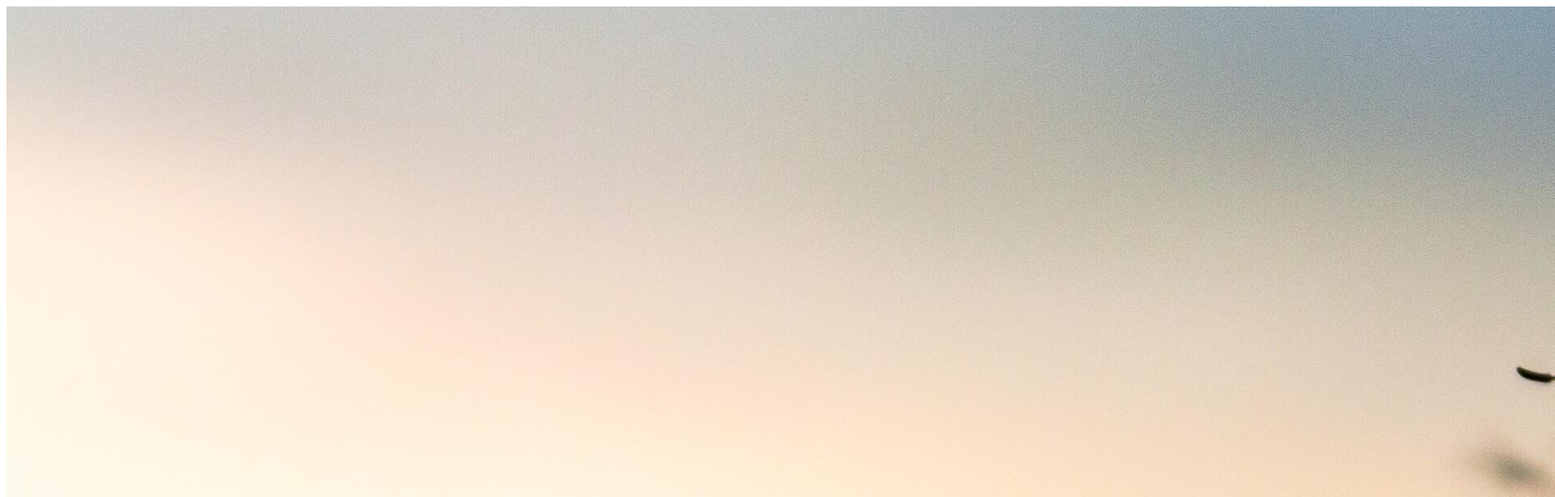
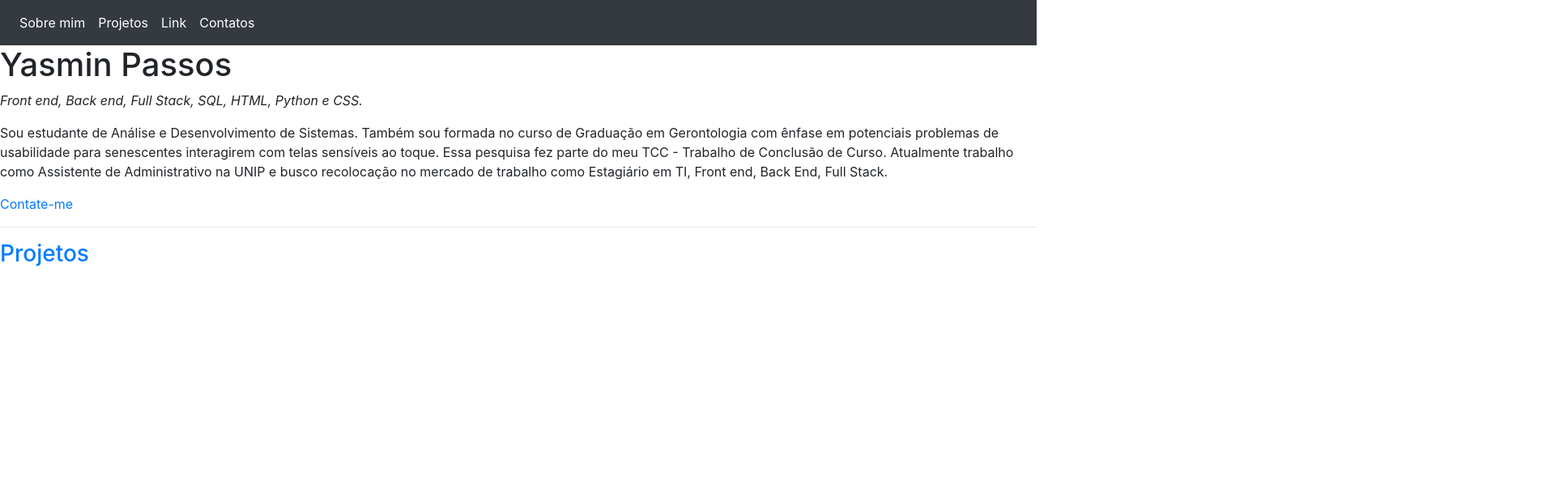
Before and after one commit to yasminpassos/YasminGPassos, a plain HTML site: page index.html in a window 1280 px wide. Shown: the top 614 px of the page at 81% size, 1920 px wide, since content can reach past the window. Drawn offline with nearby package versions, Linux system fonts and the light colour scheme.

Commit message:
Update index.html

```diff
--- a/index.html
+++ b/index.html
@@ -6,16 +6,31 @@
     <meta charset="UTF-8">
     <meta http-equiv="X-UA-Compatible" content="IE=edge">
     <meta name="viewport" content="width=INDEX, initial-scale=1.0">
-    <title>Yasmin Passos</title>
+      <title>Yasmin Passos</title>
+  <link rel="stylesheet" href="https://cdn.jsdelivr.net/npm/bootstrap@4.6.1/dist/css/bootstrap.min.css">
+  <script src="https://cdn.jsdelivr.net/npm/jquery@3.6.0/dist/jquery.slim.min.js"></script>
+  <script src="https://cdn.jsdelivr.net/npm/popper.js@1.16.1/dist/umd/popper.min.js"></script>
+  <script src="https://cdn.jsdelivr.net/npm/bootstrap@4.6.1/dist/js/bootstrap.bundle.min.js"></script>
 </head>
 
 <body>
 
-    <img src="frontpage.jpg" alt="Yasmin profile picture website">
-
-    <a href ="Sobre Mim.html">Sobre Mim</a>
-    <a href ="Projeto.html">Projetos</a>
-    <a href ="Contato.html">Contato</a>
+  <nav class="navbar navbar-expand-sm bg-dark navbar-dark">
+  <ul class="navbar-nav">
+    <li class="nav-item active">
+      <a class="nav-link" href="Sobre Mim.html">Sobre mim</a>
+    </li>
+    <li class="nav-item active">
+      <a class="nav-link" href="Projeto.html">Projetos</a>
+    </li>
+    <li class="nav-item">
+      <a class="nav-link active" href="#">Link</a>
+    </li>
+    <li class="nav-item active">
+      <a class="nav-link disabled" href="Contato.html">Contatos</a>
+    </li>
+  </ul>
+</nav>
 
     <h1>Yasmin Passos</h1>
     <p><em>Front end, Back end, Full Stack, SQL, HTML, Python e CSS.</em ></p>
@@ -31,9 +46,5 @@
 
 
 
-
-
-
-
 </body>
 </html>
```
